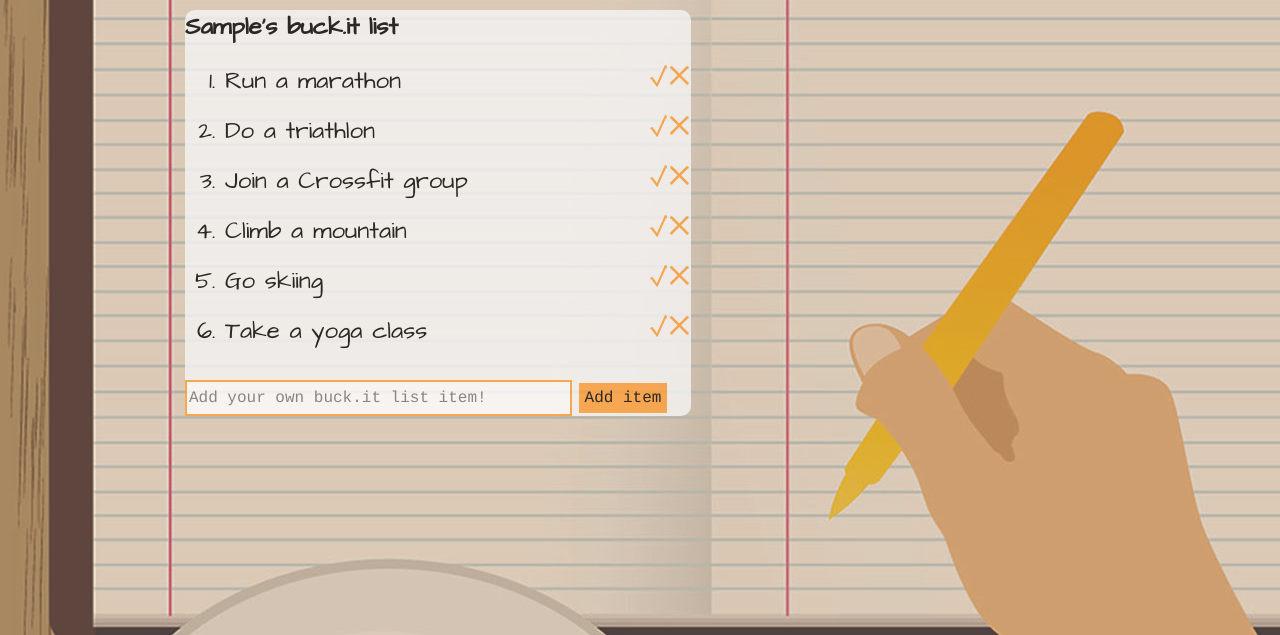
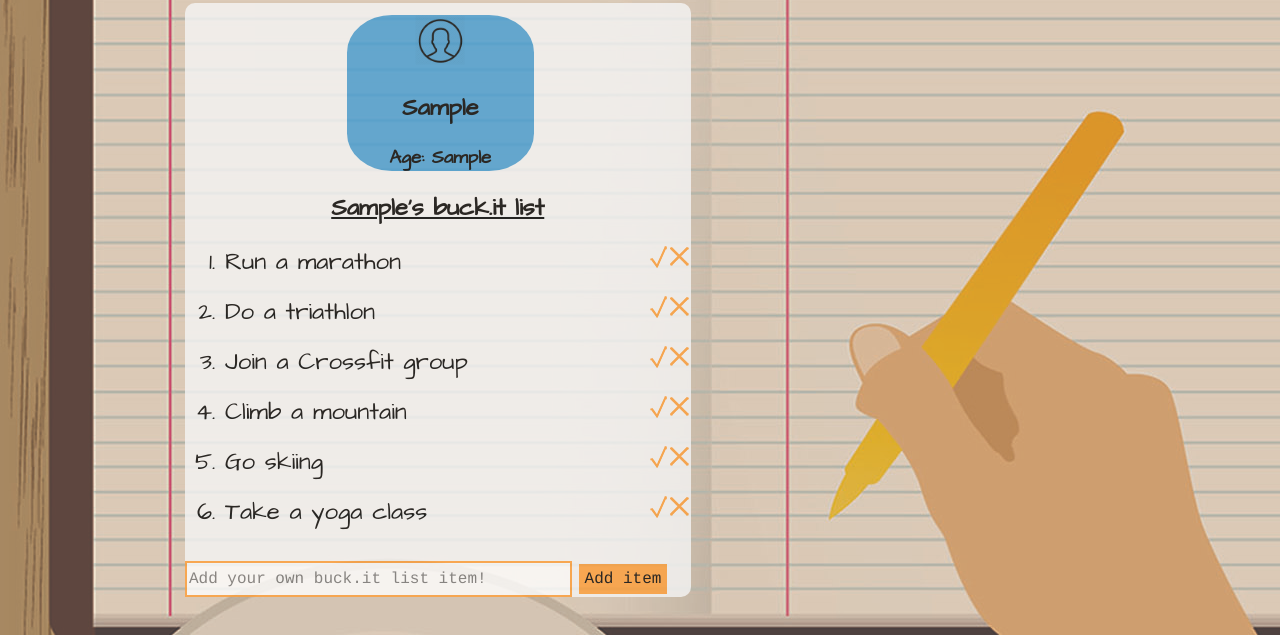
Before and after one commit to tiy-chs-q4-fee/buck.it, a website: page index.html in a window 1280 px wide. Both pictures are taken after typing "Sample", "Sample" into the empty fields and a click on the button "Submit". Shown: the part 165-800 px from the top of the page. Drawn offline with nearby package versions, Linux system fonts and the light colour scheme.

Commit message:
added profile box

```diff
--- a/css/sass.scss
+++ b/css/sass.scss
@@ -53,9 +53,7 @@ body{
 		border-radius: 10px;
 		opacity: 0.8;
 		margin-top: 1%;
-		height: 372px;
-
-
+		padding-bottom:1%;
 
 		h2{
 			padding-top: 0;
@@ -118,19 +116,40 @@ body{
 		width: 40%;
 		border-radius: 10px;
 		opacity: 0.8;
-
+		padding-top:1%;
 		font-family: $fontfamilytwo;
 
 		h3 {
 			font-family: $fontfamilytwo;
 		}
 
+		h2 {
+			text-align:center;
+
+		}
+
+		.list h2 {
+			text-decoration:underline;
+		}
 
 		p {
 			font-family: $fontfamilytwo;
 			font-size: 1.5em;
 			margin-left: 3%;
 			}
+	}
+
+	.profile {
+		text-align:center;
+		background-color: $backgroundcolorone;
+		width:37%;
+		position:relative;
+		left:32%;
+		border-radius:24%;
+	}
+
+	.avatar {
+		width:50px;
 	}
 }
 
@@ -145,6 +164,8 @@ body{
 		width:100%;
 		font-size:1.5em;
 
+		}
+
 		img {
 			vertical-align:bottom;
 			float:right;
@@ -152,7 +173,6 @@ body{
 
 	}
 
-}
 .addItems{
 	input{
 		color:black;
--- a/css/styles.css
+++ b/css/styles.css
@@ -16,8 +16,8 @@ body {
     padding-bottom: 0; }
     body header h1 {
       text-align: center;
-      font-family: "Rock Salt", cursive;
-      font-family: "Architects Daughter", cursive;
+      font-family: 'Rock Salt', cursive;
+      font-family: 'Architects Daughter', cursive;
       font-weight: 400;
       margin-bottom: 0;
       height: 54px;
@@ -34,18 +34,18 @@ body {
     border-radius: 10px;
     opacity: 0.8;
     margin-top: 1%;
-    height: 372px; }
+    padding-bottom: 1%; }
     body .input h2 {
       padding-top: 0;
       margin-top: 0.5px;
-      font-family: "Architects Daughter", cursive;
+      font-family: 'Architects Daughter', cursive;
       margin-left: 12px; }
     body .input form p {
-      font-family: "Architects Daughter", cursive; }
+      font-family: 'Architects Daughter', cursive; }
     body .input form {
       margin-left: 15px; }
       body .input form h3 {
-        font-family: "Architects Daughter", cursive; }
+        font-family: 'Architects Daughter', cursive; }
       body .input form #name, body .input form #age {
         border-radius: 10px;
         border: none;
@@ -77,13 +77,27 @@ body {
     width: 40%;
     border-radius: 10px;
     opacity: 0.8;
-    font-family: "Architects Daughter", cursive; }
+    padding-top: 1%;
+    font-family: 'Architects Daughter', cursive; }
     body .output h3 {
-      font-family: "Architects Daughter", cursive; }
+      font-family: 'Architects Daughter', cursive; }
+    body .output h2 {
+      text-align: center; }
+    body .output .list h2 {
+      text-decoration: underline; }
     body .output p {
-      font-family: "Architects Daughter", cursive;
+      font-family: 'Architects Daughter', cursive;
       font-size: 1.5em;
       margin-left: 3%; }
+  body .profile {
+    text-align: center;
+    background-color: #479ed3;
+    width: 37%;
+    position: relative;
+    left: 32%;
+    border-radius: 24%; }
+  body .avatar {
+    width: 50px; }
 
 .hide {
   display: none; }
@@ -92,9 +106,9 @@ body {
   height: 50px;
   width: 100%;
   font-size: 1.5em; }
-  .listItems li img {
-    vertical-align: bottom;
-    float: right; }
+.listItems img {
+  vertical-align: bottom;
+  float: right; }
 
 .addItems input {
   color: black;
--- a/index.html
+++ b/index.html
@@ -6,6 +6,7 @@
   <link rel="stylesheet" href="css/styles.css">
   <link href='http://fonts.googleapis.com/css?family=Rock+Salt' rel='stylesheet' type='text/css'>
   <link href='http://fonts.googleapis.com/css?family=Architects+Daughter' rel='stylesheet' type='text/css'>
+  <link rel="icon" href="images/favicon.ico" type="image/x-icon">
 </head>
 <body>
   <header><h1>buck.it</h1></header>
@@ -13,7 +14,7 @@
     <h2>Input your information to start your buck.it list!</h2>
     <form class="inputForm" action="">
       <h3>Name:</h3><input type="text" id="name" required>
-      <h3>Age:</h3><input type="text" id="age">
+      <h3>Age:</h3><input type="text" id="age" required>
       <h3>Select an interest:</h3>
       <select class="interests" name="Interests" id="interests">
         <option value="exerciseVal">Exercise</option>
@@ -26,7 +27,7 @@
     </form>
 
   </div>
-  <div class="output">
+  <div class="output hide">
     <div class="profile">
 
     </div>
@@ -35,7 +36,7 @@
 
       </ol>
     </div>
-    <form class="addItems hide" action="">
+    <form class="addItems" action="">
       <input type="text" placeholder="Add your own buck.it list item!">
       <button>Add item</button>
     </form>
--- a/javascript/events.js
+++ b/javascript/events.js
@@ -5,7 +5,9 @@ $(document).ready( function(){
 
 		event.preventDefault();
 		$(".input").addClass("hide");
-		$(".addItems").removeClass("hide");
+		$(".output").removeClass("hide");
+
+		$()
 
 
 		var inputName = $('#name').val();
@@ -56,9 +58,18 @@ $(document).ready( function(){
 				}
 				break;
 		};
-		$('.output').prepend(
+
+		$('.list').prepend(
 
 			"<h2>" + inputName +"'s buck.it list </h2>"
+		);
+
+		$('.profile').append(
+
+			"<img src='images/avatar.png' class='avatar'>" +
+			"<h2>" + inputName + "</h2>" +
+			"<h3>Age: " + inputAge + "</h3>"
+
 		);
 
 	});
@@ -79,7 +90,7 @@ $(document).ready( function(){
 
 		event.preventDefault();
 		var addtlInput = $('.addItems input').val();
-		$(".listItems").append( "<li>" + addtlInput + "<img src = 'images/xmark.png' class='xmark'><img src='images/checkmark2.png' class='check'></li>")
+		$(".listItems").append( "<li>" + addtlInput + "<img src = 'images/xmark.png' class='xmark'><img src='images/checkmark2.png' class='check'></li>");
 
 	});
 
```
Also changed, not shown: images/avatar.png (added), images/favicon.ico (added).
